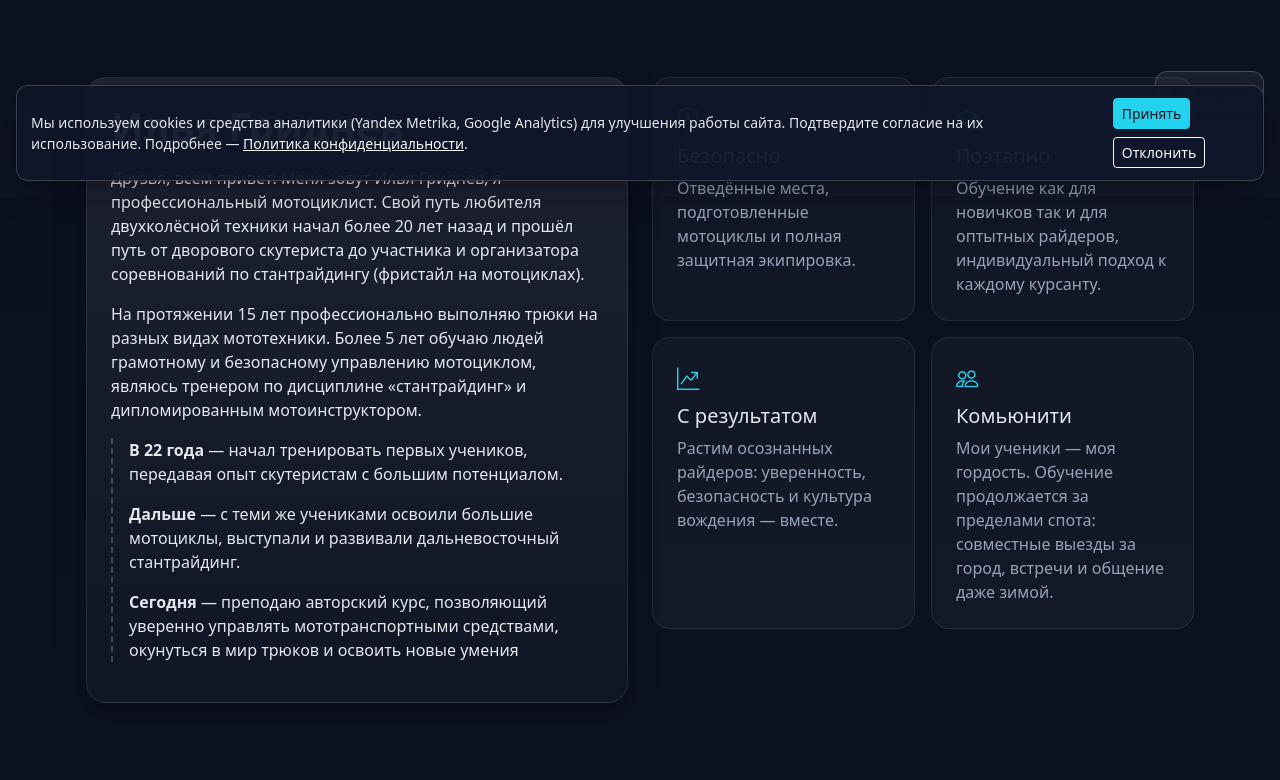
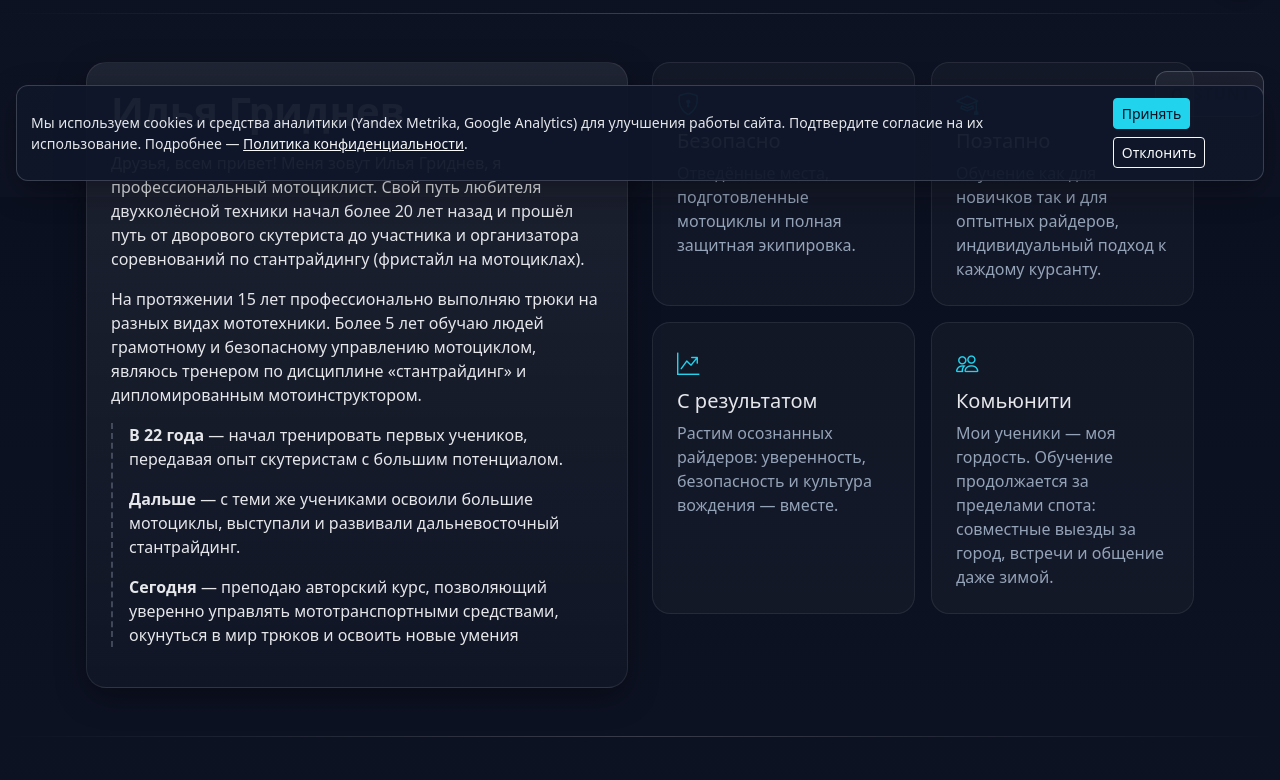
Before and after one commit to t0nyhat/Ilya-moto, a website: page index.html in a window 1280 px wide. Shown: the part 603-1383 px from the top of the page. Drawn offline with Linux system fonts and the light colour scheme.

Commit message:
divider optimization

```diff
--- a/index.html
+++ b/index.html
@@ -107,9 +107,12 @@
       --bs-btn-hover-color: #0b1020
     }
 
-    .section {
-      padding: 80px 0
-    }
+    /* Unified, denser vertical rhythm */
+    .section { padding: 32px 0; }
+    .divider { height: 1px; background: linear-gradient(90deg, transparent, rgba(255, 255, 255, .18), transparent); margin: 16px 0; }
+    /* Normalize Bootstrap spacing helpers used for sections */
+    .py-6 { padding-top: 32px !important; padding-bottom: 32px !important; }
+    @media (min-width: 992px) { .py-lg-7 { padding-top: 32px !important; padding-bottom: 32px !important; } }
 
 
 
@@ -844,6 +847,7 @@
       </div>
     </div>
   </header>
+  <div class="divider"></div>
   <!-- ABOUT -->
   <section class="section" id="about">
     <div class="container">
@@ -897,6 +901,7 @@
       </div>
     </div>
   </section>
+  <div class="divider"></div>
     <!-- Safety Section -->
   <section id="safety" class="py-6 py-lg-7">
     <div class="container">
@@ -960,6 +965,7 @@
 
     </div>
   </section>
+   <div class="divider"></div>
   <!-- STUNT DETAILS -->
   <section class="section" id="stunt">
     <div class="container">
@@ -1216,7 +1222,6 @@
 
     </div>
   </section>
-
   <div class="divider"></div>
   <!-- BIKES + EVENTS (combined row) -->
   <section class="section" id="bikes">
@@ -1247,7 +1252,7 @@
       </div>
     </div>
   </section>
-
+   <div class="divider"></div>
 
   <!-- GALLERY WIDE -->
   <section class="section" id="gallery">
@@ -1272,8 +1277,7 @@
       </div>
     </div>
   </section>
-
-
+  <div class="divider"></div>
   <!-- SIGN UP / CONTACT -->
   <section id="signup" class="py-6 py-lg-7">
     <div class="container">
```
